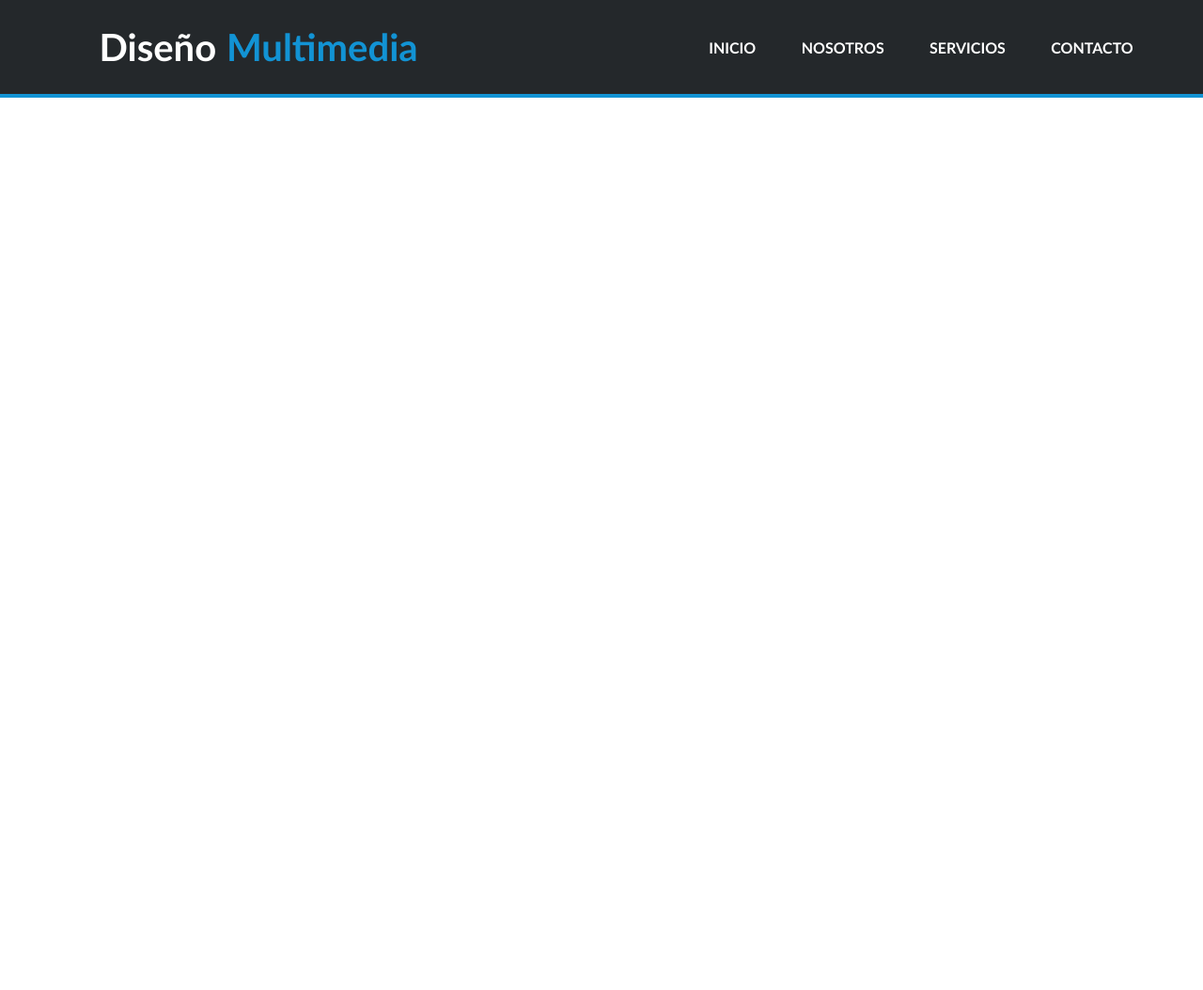
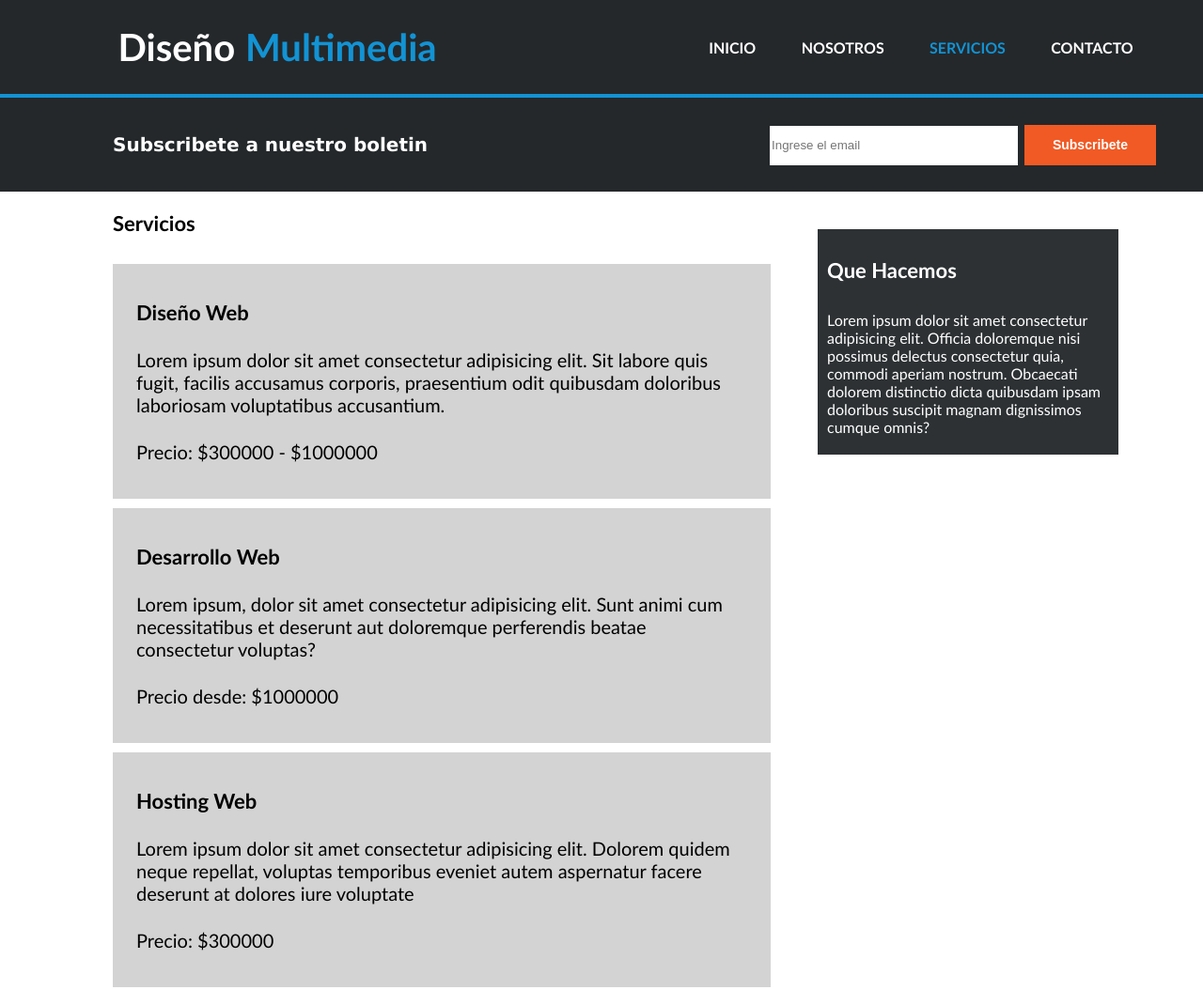
Before and after one commit to AndresMMR/Project-Graphel, a plain HTML site: page templates/Servicios.html in a window 1280 px wide. Shown: the top 1054 px of the page at 94% size. Before the commit the page ends 800 px from the top, so only its background shows below. Drawn offline with Linux system fonts and the light colour scheme.

Commit message:
AMMR= Termine la pagina de nosotros y servicios

```diff
--- a/styles/styles.css
+++ b/styles/styles.css
@@ -9,7 +9,7 @@ body{
     background-color: #24282b;
     justify-content: space-between;
     border-bottom: 4px solid #1293d4;
-    padding: 0 50px 0 100px;
+    padding: 0 50px 0 120px;
 }
 .lista{
     width: 500px;
@@ -42,6 +42,21 @@ a{
     font-weight: 900;
     color: #1293d4;
 }
+.Nosotros{
+    font-size: 16px;
+    font-weight: 900;
+    color: #1293d4;
+}
+.Servicios{
+    font-size: 16px;
+    font-weight: 900;
+    color: #1293d4;
+}
+.Contacto{
+    font-size: 16px;
+    font-weight: 900;
+    color: #1293d4;
+}
 .caja1{
     width: 100%;
     height: 400px;
@@ -70,7 +85,7 @@ a{
     display: flex;
     justify-content: space-between;
     align-items: center;
-    padding: 0 50px 0 100px;
+    padding: 0 50px 0 120px;
     height: 100px;
     background-color: #24282b;
     font-weight: 700;
@@ -80,12 +95,12 @@ a{
 }
 .boletin input{
     border: none;
-    width: 320px;
-    height: 50px;
+    width: 260px;
+    height: 40px;
 }
 .boletin button{
     width: 140px;
-    height: 50px;
+    height: 43px;
     background-color: #f15a24;
     color: white;
     border: none;
@@ -117,6 +132,71 @@ a{
     width: 90px;
     margin: 20px;
 }
+.articulo{
+    display: flex;
+    padding: 20px 20px 15px 120px;
+    width: 55vw;
+    font-family: 'Gill Sans', 'Gill Sans MT', Calibri, 'Trebuchet MS', sans-serif;
+}
+.articulo1{
+    width: 45vw;
+}
+.der{
+    background-color: #2d3134;
+    color: white;
+    width: 300px;
+    height: 220px;
+    padding: 10px 10px;
+    margin: 20px 50px;
+}
+.img1{
+    width: 60vw;
+}
+.Titulo1{
+    font-weight: 900;
+    font-size: 22px;
+    margin: 0 0 30px 0;
+}
+.Titulo2{
+    font-weight: 900;
+    font-size: 22px;
+    margin: 20px 0 30px 0;
+    color: white;
+}
+.texto1{
+    margin: 0 0 20px 0;
+}
+.texto2{
+    padding: 20px 20px;
+    background-color: #24282b;
+    color: white;
+}
+.articulo3{
+    width: 65vw;
+    padding: 20px 20px 15px 120px;
+    font-family: 'Gill Sans', 'Gill Sans MT', Calibri, 'Trebuchet MS', sans-serif;
+    display: flex;
+}
+.Service{
+    font-weight: 900;
+    font-size: 22px;
+    margin: 0 0 30px 0;
+}
+.seccion{
+    width: 650px;
+    height: 200px;
+    background-color: lightgrey;
+    display: flex;
+    flex-direction: column;
+    justify-content: space-around;
+    font-size: 20px;
+    margin: 0 0 10px 0;
+    padding: 25px;
+}
+.title{
+    font-weight: 900;
+    font-size: 22px;
+}
 footer{
     background-color: #1293d4;
     color: white;
--- a/templates/Servicios.html
+++ b/templates/Servicios.html
@@ -16,5 +16,45 @@
             <div class="lista">
                 <li><a href="../index.html" >INICIO</a></li>
                 <li><a  href="../templates/Nosotros.html">NOSOTROS</a></li>
-                <li><a href="../templates/Servicios.html">SERVICIOS</a></li>
+                <li><a href="../templates/Servicios.html" class="Servicios">SERVICIOS</a></li>
                 <li><a href="../templates/Contacto.html">CONTACTO</a></li>
+            </div>
+        </div>
+    </header>
+    <div class="boletin">
+        <div>Subscribete a nuestro boletin</div>
+        <div>
+            <form class="formulario"></form>
+            <input type="email" placeholder="Ingrese el email">
+            <button>Subscribete</button>
+        </div>
+    </div>
+    <div class="articulo3">
+        <div class="izq">
+            <div class="Service">Servicios</div>
+            <div class="seccion">
+                <div class="title">Diseño Web</div>
+                <div>Lorem ipsum dolor sit amet consectetur adipisicing elit. Sit labore quis fugit, facilis accusamus corporis, praesentium odit quibusdam doloribus laboriosam voluptatibus accusantium.</div>
+                <div>Precio: $300000 - $1000000</div>
+            </div>
+            <div class="seccion">
+                <div class="title">Desarrollo Web</div>
+                <div>Lorem ipsum, dolor sit amet consectetur adipisicing elit. Sunt animi cum necessitatibus et deserunt aut doloremque perferendis beatae consectetur voluptas?</div>
+                <div>Precio desde: $1000000</div>
+            </div>
+            <div class="seccion">
+                <div class="title">Hosting Web</div>
+                <div>Lorem ipsum dolor sit amet consectetur adipisicing elit. Dolorem quidem neque repellat, voluptas temporibus eveniet autem aspernatur facere deserunt at dolores iure voluptate</div>
+                <div>Precio: $300000</div>
+            </div>
+        </div>
+        <div class="articulo2">
+            <div class="der">
+                <div class="Titulo2">Que Hacemos</div>
+                <div>Lorem ipsum dolor sit amet consectetur adipisicing elit. Officia doloremque nisi possimus delectus consectetur quia, commodi aperiam nostrum. Obcaecati dolorem distinctio dicta quibusdam ipsam doloribus suscipit magnam dignissimos cumque omnis?</div>
+            </div>
+        </div>
+    </div>
+    <footer>Graphel Desarrollo Web, Copyright © 2017</footer>
+</body>
+</html>
```
Also changed, not shown: index.html (+1 -1 lines), templates/Contacto.html (+9 -8 lines), templates/Nosotros.html (+21 -5 lines).
